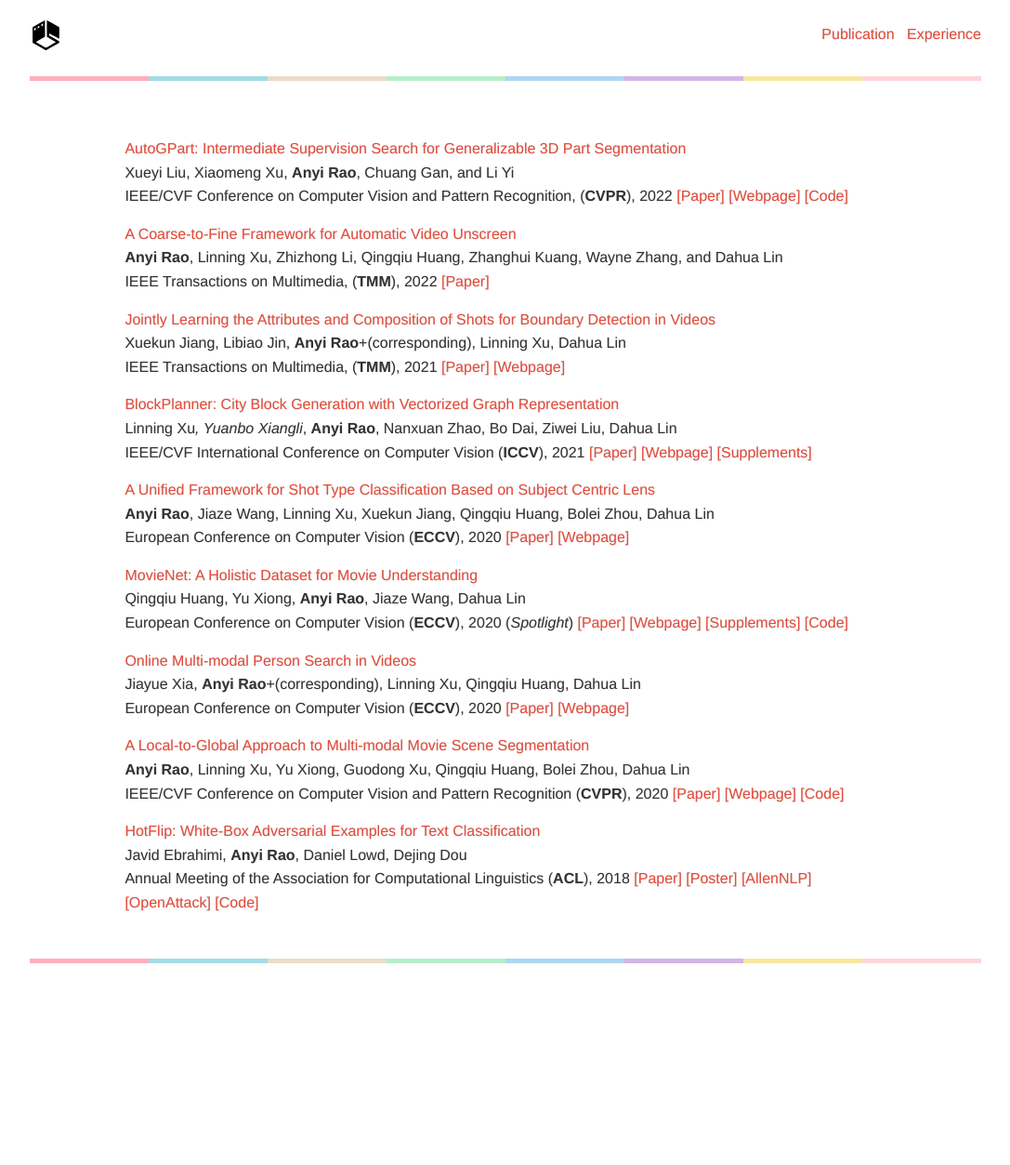
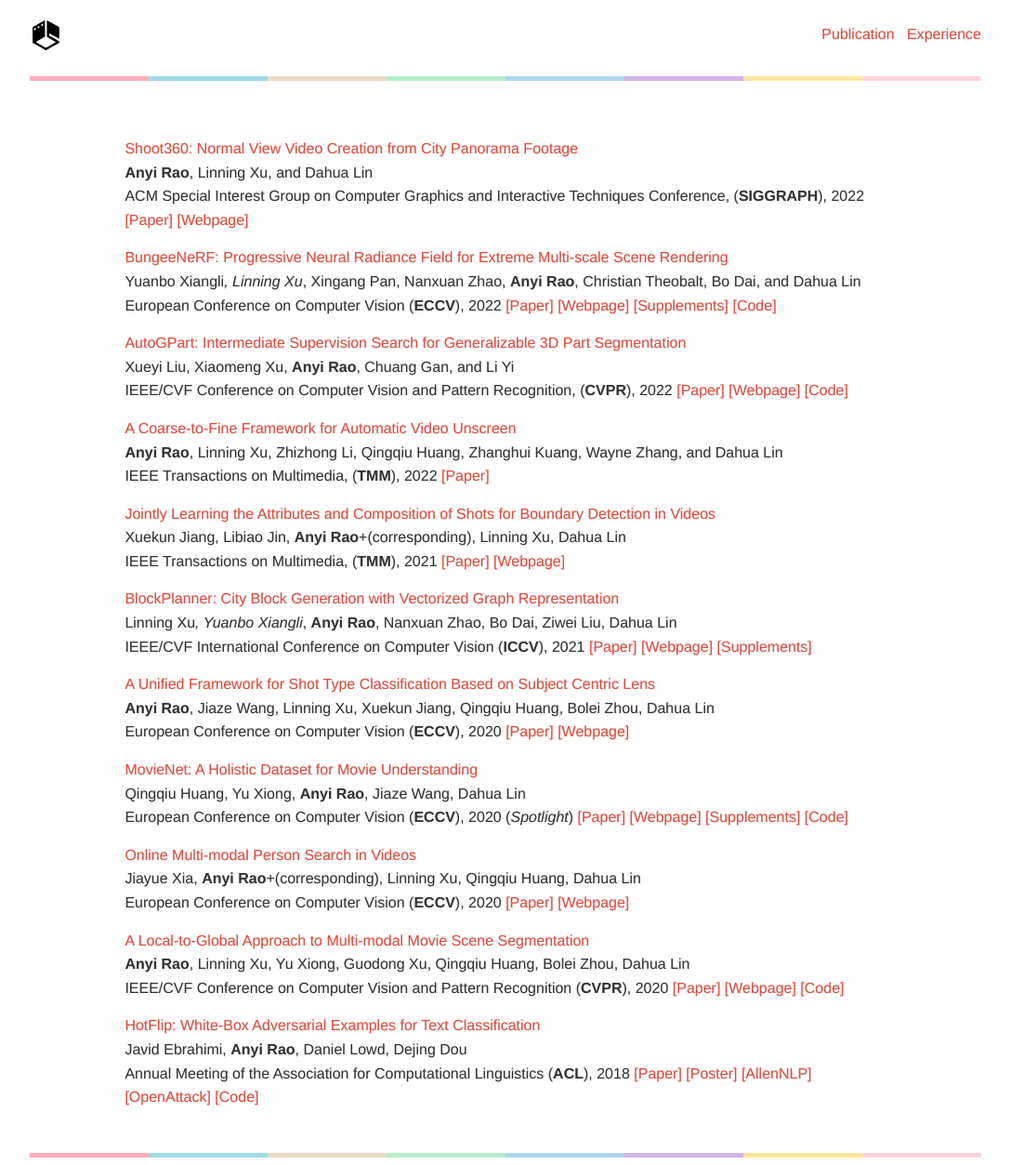
Before and after one commit to AnyiRao/AnyiRao.github.io, a Jekyll site: the page built from projects/publication.md, in a window 1280 px wide. Shown: the whole page at 93% size, without its empty margins (96-1183 px from the left). Built offline with Jekyll 4.4.1, drawn with Linux system fonts in a browser that asks for light colours; before the commit the page ends 1044 px from its top, so only the background shows below that.

Commit message:
update full list

```diff
--- a/index.html
+++ b/index.html
@@ -112,7 +112,10 @@ layout: default
 </div>
 
 <div class="content anchor" id="publication">
-	<h3  class="content-section">Publication</h3>
+	<h3  class="content-section">
+	<a style="color:#333333" href="./publication">Publication</a>
+	</h3>
+
 	<table  bordercolor="white" bordercolordark="white" bordercolorlight="white" cellpadding="0" cellspacing="0" height="45" bgcolor="white">
 		<tbody><tr valign="baseline">
 			  <td width="160">
--- a/projects/folder.md
+++ b/projects/publication.md
@@ -1,8 +1,20 @@
 ---
 layout: page
 title:
-permalink: /folder/
+permalink: /publication/
 ---
+
+[Shoot360: Normal View Video Creation from City Panorama Footage]()\\
+**Anyi Rao**, Linning Xu, and Dahua Lin \\
+ACM Special Interest Group on Computer Graphics and Interactive Techniques Conference, (**SIGGRAPH**), 2022 \\
+[[Paper]](https://dl.acm.org/doi/abs/10.1145/3528233.3530702) [[Webpage]](https://city-super.github.io/shoot360/)
+
+
+[BungeeNeRF: Progressive Neural Radiance Field for Extreme Multi-scale Scene Rendering](https://city-super.github.io/citynerf/img/1947.pdf)\\
+Yuanbo Xiangli*, Linning Xu*, Xingang Pan, Nanxuan Zhao, **Anyi Rao**, Christian Theobalt, Bo Dai, and Dahua Lin \\
+European Conference on Computer Vision (**ECCV**), 2022
+[[Paper]](https://arxiv.org/abs/2112.05504) [[Webpage]](https://city-super.github.io/citynerf/) [[Supplements]](https://city-super.github.io/citynerf/img/supp.pdf)
+ [[Code]](https://github.com/city-super/BungeeNeRF)
 
 [AutoGPart: Intermediate Supervision Search for Generalizable 3D Part Segmentation]()\\
 Xueyi Liu, Xiaomeng Xu, **Anyi Rao**, Chuang Gan, and Li Yi \\
```
Also changed, not shown: _posts/2016-05-07-example.md (+0 -3 lines).
